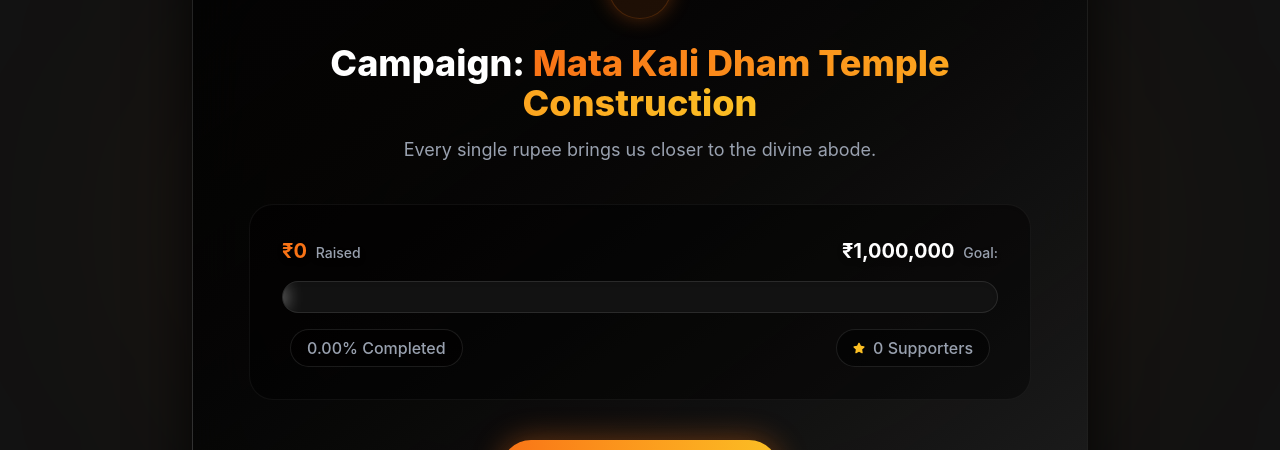
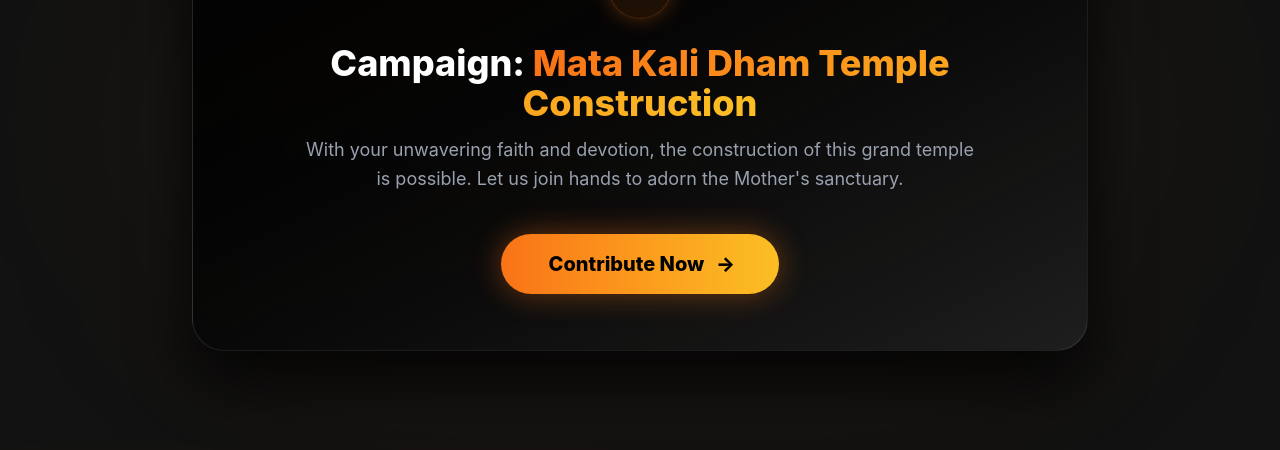
Before and after one commit to adarsh24Hub/trust, a React (Vite) app in the folder client/: page / in a window 1280 px wide. Shown: the part 960-1410 px from the top of the page. Built offline with nearby package versions, Linux system fonts and the light colour scheme; no server answers.

Commit message:
music section added

```diff
--- a/client/src/locales/en/translation.json
+++ b/client/src/locales/en/translation.json
@@ -24,7 +24,7 @@
     "blessed_devotees": "Blessed Devotees",
     "campaign": "Campaign:",
     "campaign_name": "Mata Kali Dham Temple Construction",
-    "campaign_subtitle": "Every single rupee brings us closer to the divine abode.",
+    "campaign_subtitle": "With your unwavering faith and devotion, the construction of this grand temple is possible. Let us join hands to adorn the Mother's sanctuary.",
     "raised": "Raised",
     "goal": "Goal:",
     "completed": "Completed",
--- a/client/src/locales/hi/translation.json
+++ b/client/src/locales/hi/translation.json
@@ -24,7 +24,7 @@
     "blessed_devotees": "प्रसन्न भक्त",
     "campaign": "अभियान:",
     "campaign_name": "माता काली धाम मंदिर निर्माण",
-    "campaign_subtitle": "आपका एक-एक रुपया हमें हमारे दिव्य लक्ष्य के करीब लाता है।",
+    "campaign_subtitle": "आपके अटूट विश्वास और श्रद्धा से ही इस भव्य मंदिर का निर्माण संभव है। आइए, मिलकर माता के दरबार को सजाएं।",
     "raised": "एकत्रित",
     "goal": "लक्ष्य:",
     "completed": "पूरा हुआ",
--- a/client/src/pages/Home.jsx
+++ b/client/src/pages/Home.jsx
@@ -125,29 +125,7 @@ const Home = () => {
               {t('home.campaign_subtitle')}
             </p>
 
-            {/* Progress Container */}
-            <div className="bg-black/40 p-6 md:p-8 rounded-3xl border border-white/5 mb-10 shadow-inner">
-              <div className="mb-4 flex flex-col md:flex-row justify-between items-center text-lg md:text-xl font-bold gap-2">
-                <span className="text-saffron drop-shadow-md">₹{currentAmount.toLocaleString()} <span className="text-sm font-medium text-gray-400 ml-1">{t('home.raised')}</span></span>
-                <span className="text-white drop-shadow-md">₹{targetAmount.toLocaleString()} <span className="text-sm font-medium text-gray-400 ml-1">{t('home.goal')}</span></span>
-              </div>
 
-              <div className="w-full bg-dark rounded-full h-8 overflow-hidden border border-white/10 p-1 relative shadow-inner">
-                <motion.div
-                  initial={{ width: 0 }}
-                  whileInView={{ width: `${progressPercentage}%` }}
-                  transition={{ duration: 2, ease: "easeOut" }}
-                  className="bg-gradient-to-r from-saffron to-gold h-full rounded-full relative shadow-[0_0_15px_rgba(249,115,22,0.6)]"
-                >
-                  <div className="absolute top-0 right-0 bottom-0 w-20 bg-gradient-to-l from-white/40 to-transparent blur-sm"></div>
-                </motion.div>
-              </div>
-
-              <div className="text-sm md:text-base text-gray-400 flex justify-between mt-4 font-medium px-2">
-                <span className="bg-black/50 px-4 py-1.5 rounded-full border border-white/10">{progressPercentage.toFixed(2)}% {t('home.completed')}</span>
-                <span className="bg-black/50 px-4 py-1.5 rounded-full border border-white/10 flex items-center gap-2"><FaStar className="text-gold text-xs"/> {supporters} {t('home.supporters')}</span>
-              </div>
-            </div>
 
             <Link to="/donate" className="group inline-flex items-center justify-center bg-gradient-to-r from-saffron to-gold text-black font-extrabold px-12 py-4 rounded-full transition-all text-xl shadow-[0_0_30px_rgba(249,115,22,0.4)] hover:shadow-[0_0_40px_rgba(249,115,22,0.7)] hover:-translate-y-1">
               <span>{t('home.contribute_now')}</span>
```
